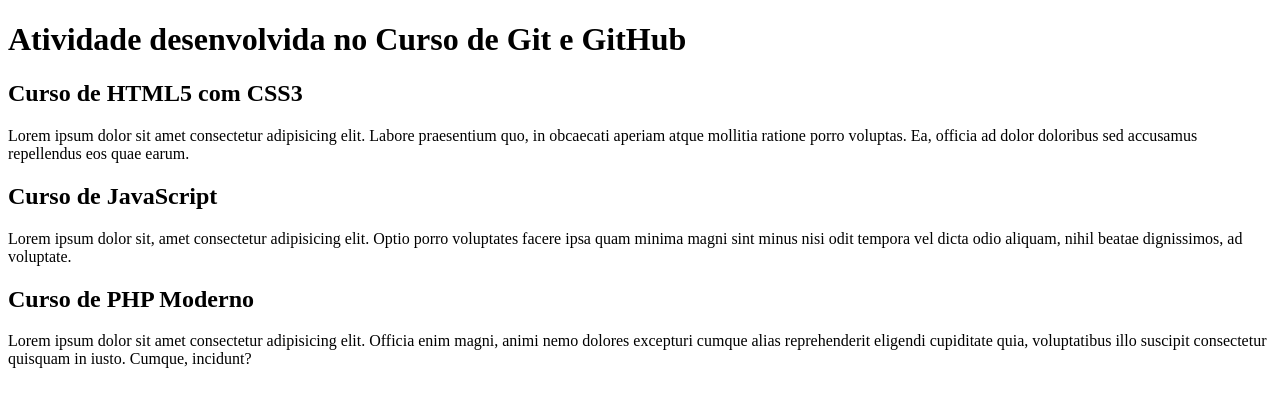
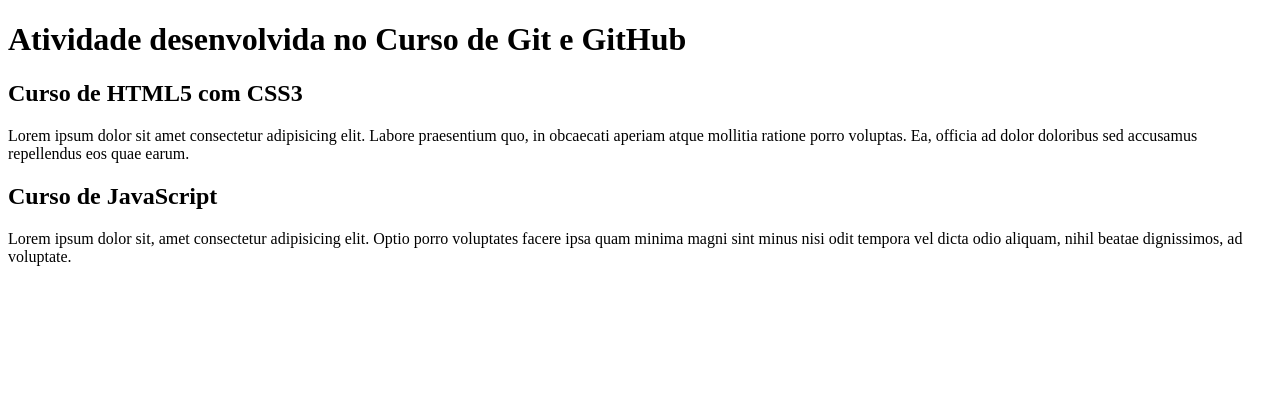
Before and after one commit to MiguelO1iveira/projeto-site, a plain HTML site: page index.html in a window 1280 px wide. Drawn offline with Linux system fonts and the light colour scheme.

Commit message:
Update index.html

```diff
--- a/index.html
+++ b/index.html
@@ -20,10 +20,6 @@
                 <p>Lorem ipsum dolor sit, amet consectetur adipisicing elit. Optio porro voluptates facere ipsa quam minima magni sint minus nisi odit tempora vel dicta odio aliquam, nihil beatae dignissimos, ad voluptate.</p>
             </article>
 
-            <article>
-                <h2>Curso de PHP Moderno</h2>
-                <p>Lorem ipsum dolor sit amet consectetur adipisicing elit. Officia enim magni, animi nemo dolores excepturi cumque alias reprehenderit eligendi cupiditate quia, voluptatibus illo suscipit consectetur quisquam in iusto. Cumque, incidunt?</p>
-            </article>
         </header>
     </main>
 </body>
```
